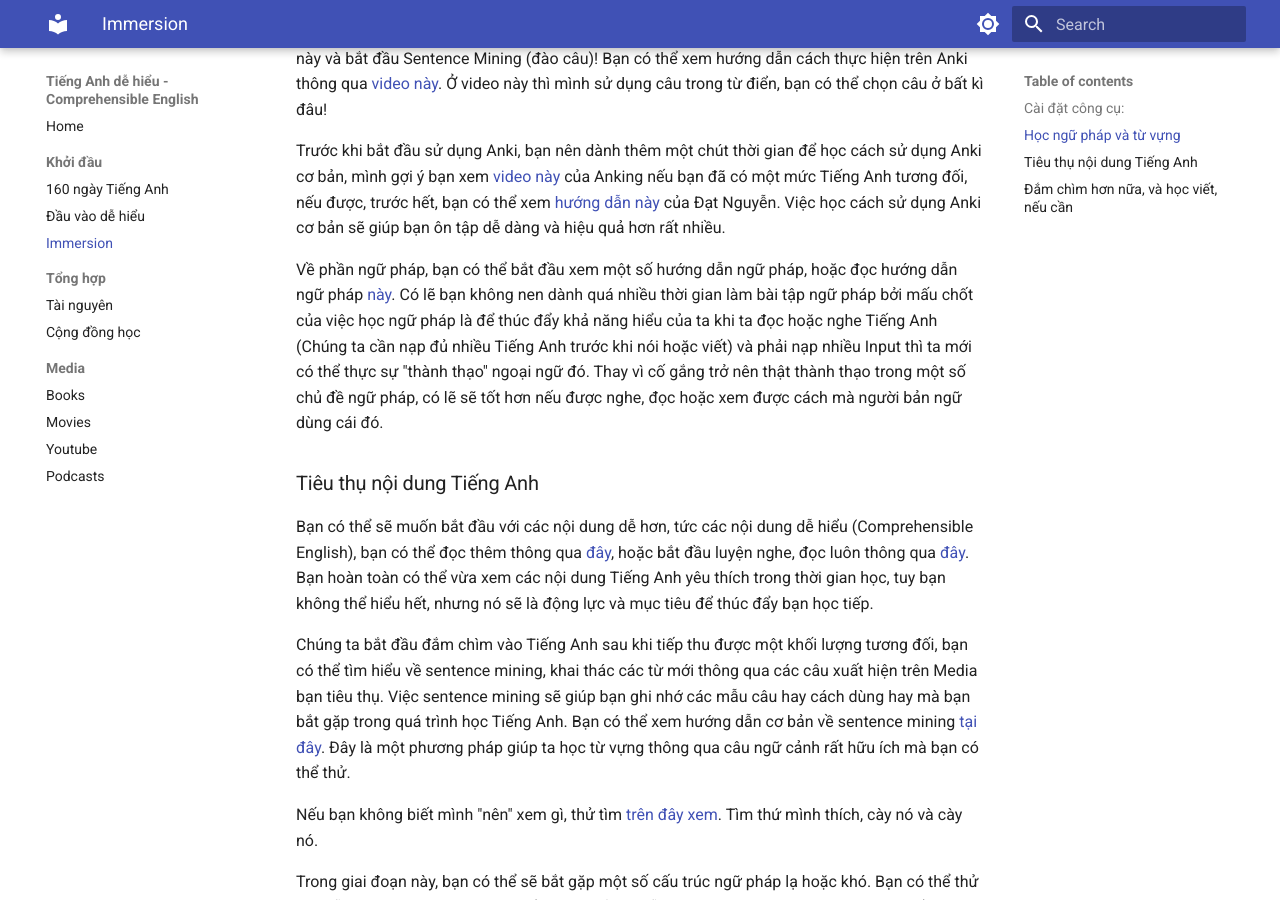
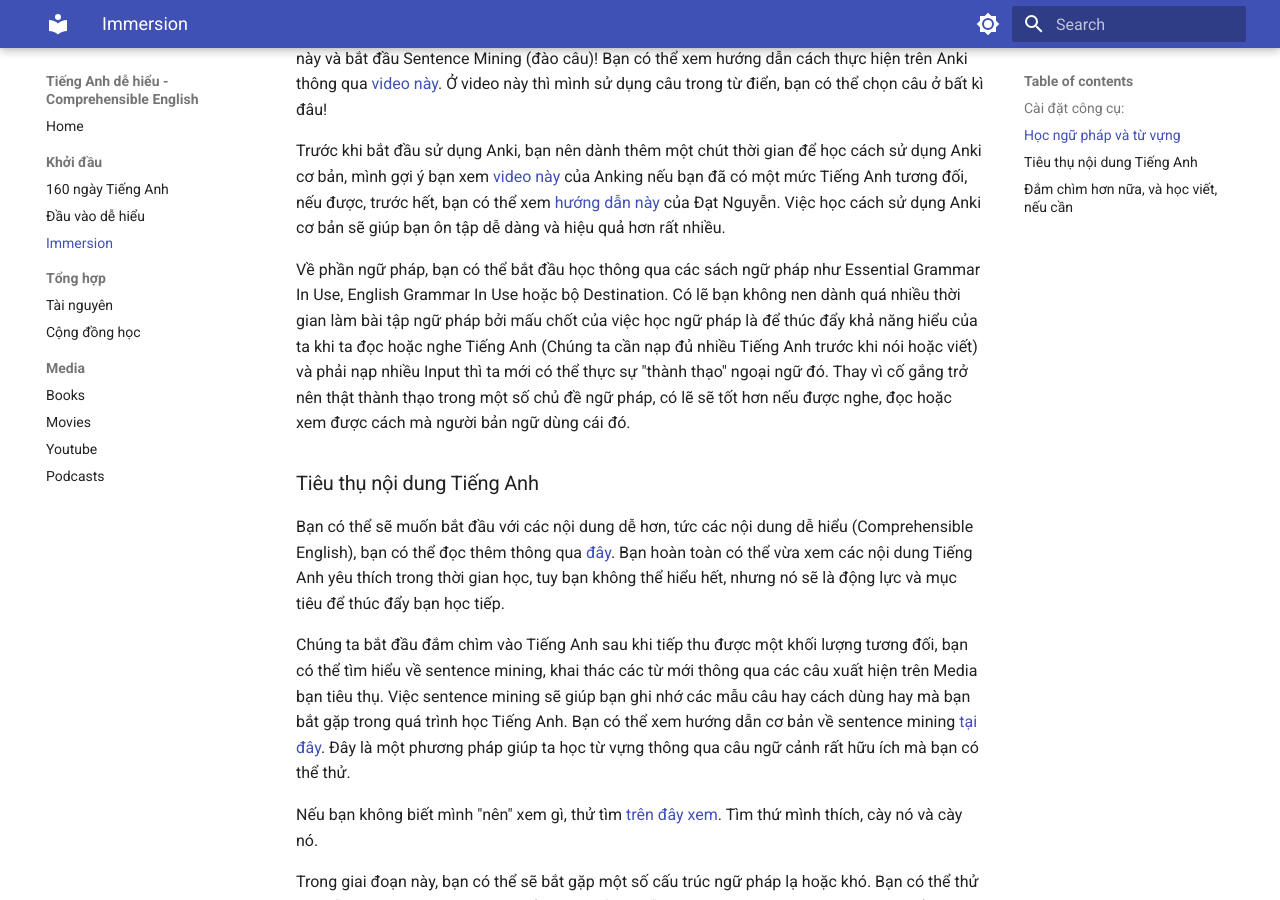
Before and after one commit to daihocmo/tieng-anh, an MkDocs documentation site: the page built from docs/guide.md, in a window 1280 px wide and 900 px high, scrolled down 829 px. Built offline with MkDocs 1.6.1 and Material for MkDocs 9.7.7, drawn with Linux system fonts in a browser that asks for light colours.

Commit message:
Cập nhật Anki guide và SRS

```diff
--- a/docs/guide.md
+++ b/docs/guide.md
@@ -23,11 +23,11 @@ Nếu bạn đã có một khối lượng từ vựng rồi (Khoảng 2000 đ
 
 Trước khi bắt đầu sử dụng Anki, bạn nên dành thêm một chút thời gian để học cách sử dụng Anki cơ bản, mình gợi ý bạn xem [video này](https://youtu.be/Eo1HbXEiJxo) của Anking nếu bạn đã có một mức Tiếng Anh tương đối, nếu được, trước hết, bạn có thể xem [hướng dẫn này](https://youtu.be/M9-qwsHyBrc) của Đạt Nguyễn. Việc học cách sử dụng Anki cơ bản sẽ giúp bạn ôn tập dễ dàng và hiệu quả hơn rất nhiều.
 
-Về phần ngữ pháp, bạn có thể bắt đầu xem một số hướng dẫn ngữ pháp, hoặc đọc hướng dẫn ngữ pháp [này](grammar-guide.md). Có lẽ bạn không nen dành quá nhiều thời gian làm bài tập ngữ pháp bởi mấu chốt của việc học ngữ pháp là để thúc đẩy khả năng hiểu của ta khi ta đọc hoặc nghe Tiếng Anh (Chúng ta cần nạp đủ nhiều Tiếng Anh trước khi nói hoặc viết) và phải nạp nhiều Input thì ta mới có thể thực sự "thành thạo" ngoại ngữ đó. Thay vì cố gắng trở nên thật thành thạo trong một số chủ đề ngữ pháp, có lẽ sẽ tốt hơn nếu được nghe, đọc hoặc xem được cách mà người bản ngữ dùng cái đó.
+Về phần ngữ pháp, bạn có thể bắt đầu học thông qua các sách ngữ pháp như Essential Grammar In Use, English Grammar In Use hoặc bộ Destination. Có lẽ bạn không nen dành quá nhiều thời gian làm bài tập ngữ pháp bởi mấu chốt của việc học ngữ pháp là để thúc đẩy khả năng hiểu của ta khi ta đọc hoặc nghe Tiếng Anh (Chúng ta cần nạp đủ nhiều Tiếng Anh trước khi nói hoặc viết) và phải nạp nhiều Input thì ta mới có thể thực sự "thành thạo" ngoại ngữ đó. Thay vì cố gắng trở nên thật thành thạo trong một số chủ đề ngữ pháp, có lẽ sẽ tốt hơn nếu được nghe, đọc hoặc xem được cách mà người bản ngữ dùng cái đó.
 
 ### Tiêu thụ nội dung Tiếng Anh
 
-Bạn có thể sẽ muốn bắt đầu với các nội dung dễ hơn, tức các nội dung dễ hiểu (Comprehensible English), bạn có thể đọc thêm thông qua [đây](dau-vao.md), hoặc bắt đầu luyện nghe, đọc luôn thông qua [đây](input-guide.md). Bạn hoàn toàn có thể vừa xem các nội dung Tiếng Anh yêu thích trong thời gian học, tuy bạn không thể hiểu hết, nhưng nó sẽ là động lực và mục tiêu để thúc đẩy bạn học tiếp.
+Bạn có thể sẽ muốn bắt đầu với các nội dung dễ hơn, tức các nội dung dễ hiểu (Comprehensible English), bạn có thể đọc thêm thông qua [đây](input-guide.md). Bạn hoàn toàn có thể vừa xem các nội dung Tiếng Anh yêu thích trong thời gian học, tuy bạn không thể hiểu hết, nhưng nó sẽ là động lực và mục tiêu để thúc đẩy bạn học tiếp.
 
 Chúng ta bắt đầu đắm chìm vào Tiếng Anh sau khi tiếp thu được một khối lượng tương đối, bạn có thể tìm hiểu về sentence mining, khai thác các từ mới thông qua các câu xuất hiện trên Media bạn tiêu thụ. Việc sentence mining sẽ giúp bạn ghi nhớ các mẫu câu hay cách dùng hay mà bạn bắt gặp trong quá trình học Tiếng Anh. Bạn có thể xem hướng dẫn cơ bản về sentence mining [tại đây](https://www.youtube.com/watch?v=PLnJ1l6f7mQ). Đây là một phương pháp giúp ta học từ vựng thông qua câu ngữ cảnh rất hữu ích mà bạn có thể thử.
 
```
Also changed, not shown: docs/index.md (+1 -1 lines), docs/resources.md (+1 -1 lines).
